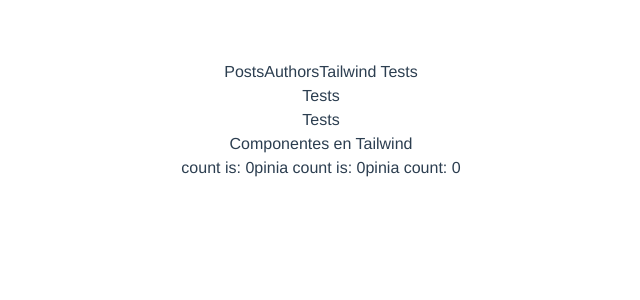
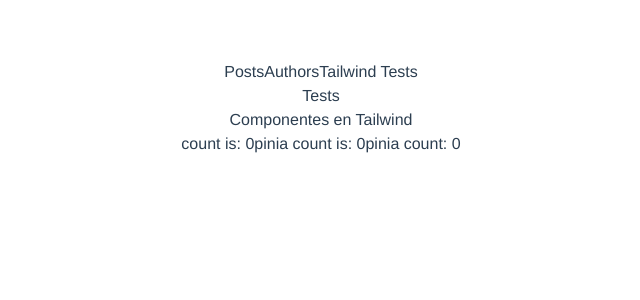
Before and after one commit to leoNavarro95/flip-cards-game, a Vue app: page /tests in a window 1280 px wide. Shown: the top 300 px of the page, without its empty margins (319-959 px from the left). Built offline with nearby package versions, Linux system fonts and the light colour scheme.

Commit message:
removed test banner

```diff
--- a/src/modules/flip-game/pages/Tests.vue
+++ b/src/modules/flip-game/pages/Tests.vue
@@ -3,8 +3,5 @@
 </script>
 
 <template>
-    <div class="bg-blue-400 text-xl">
-        Tests
-    </div>
     <TailButton msg="Componentes en Tailwind"/>
 </template>
```
